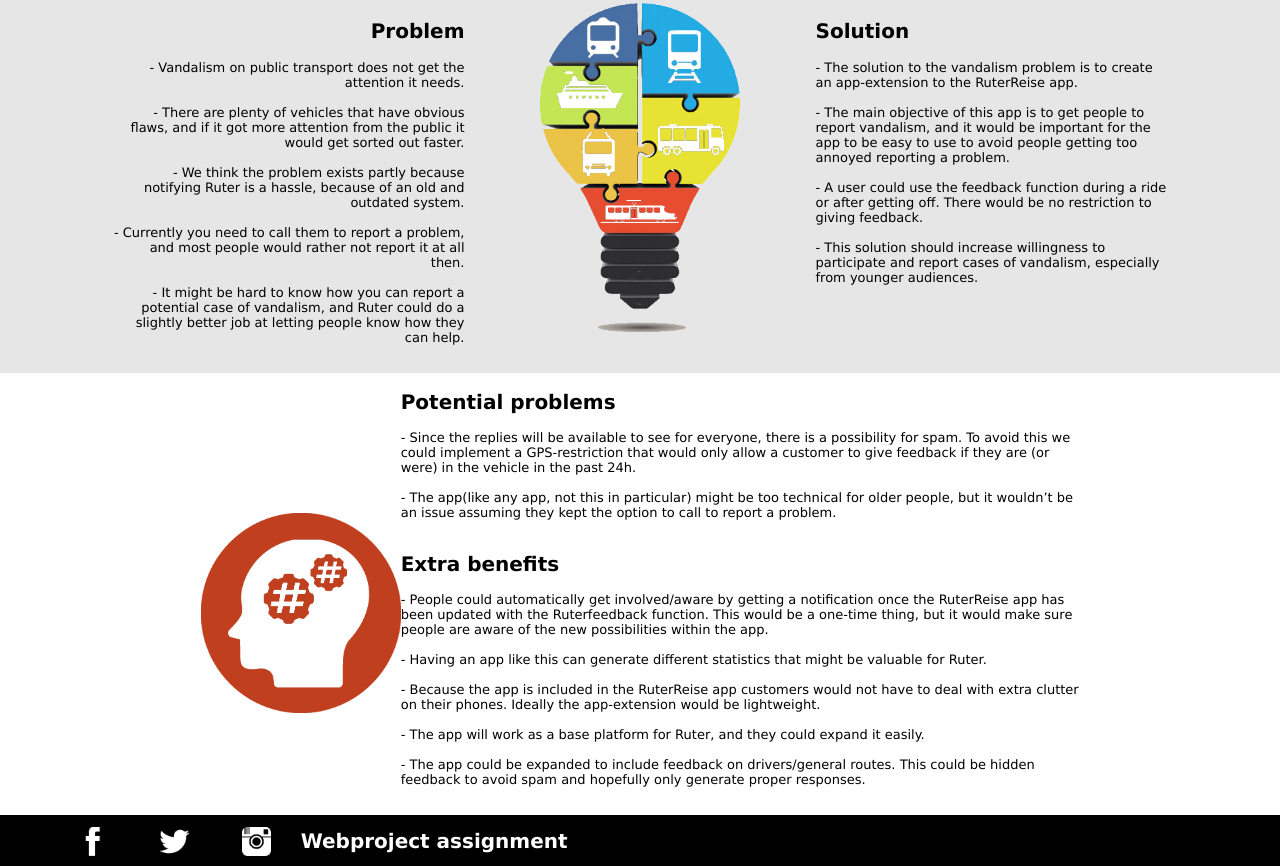
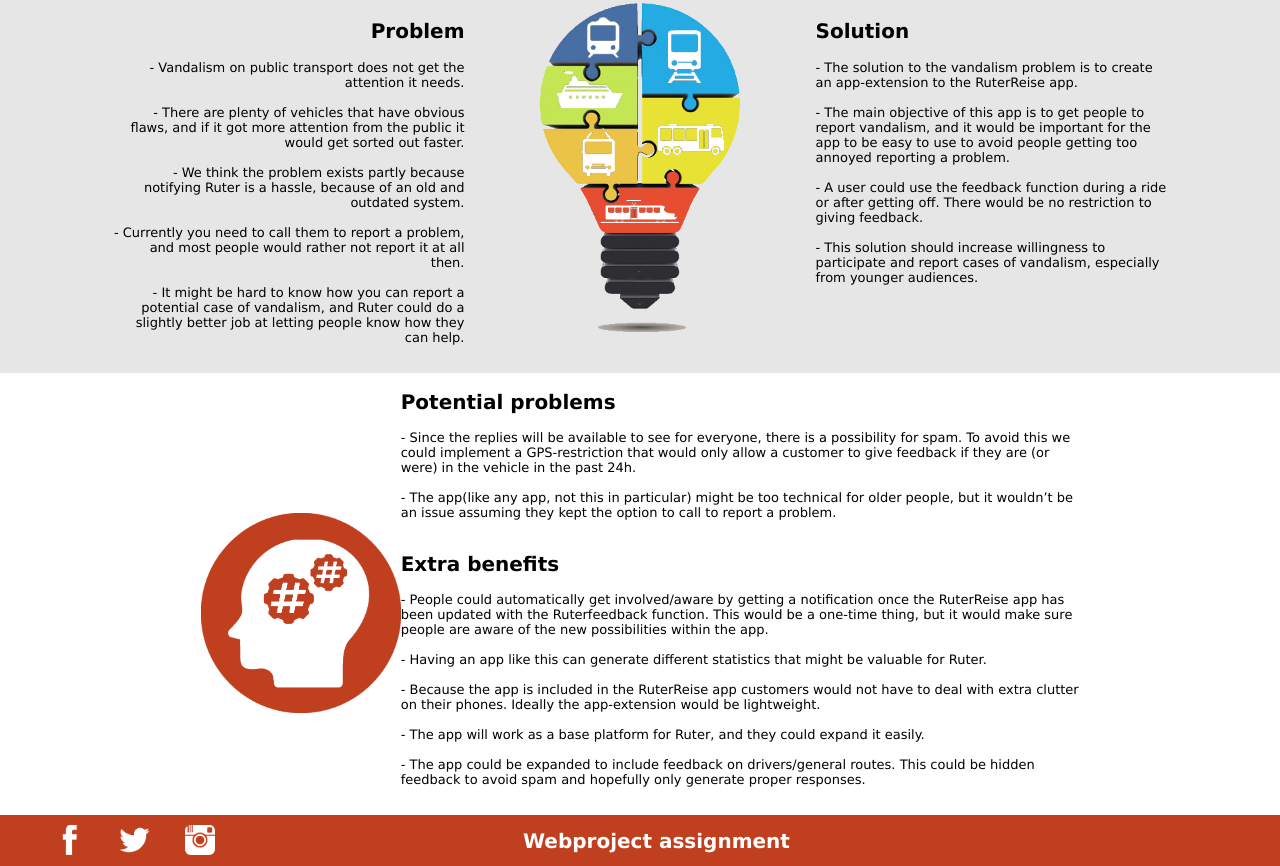
Before and after one commit to Markus1412/webproject, a website: page webproject/public_html/index.html in a window 1280 px wide. Shown: the part 683-1549 px from the top of the page. Drawn offline with Linux system fonts and the light colour scheme.

Commit message:
pixel size done

```diff
--- a/webproject/public_html/CSS/mainpage.css
+++ b/webproject/public_html/CSS/mainpage.css
@@ -201,7 +201,7 @@
 
 #footerbackground{
     width: 100%;
-    background-color: black;
+    background-color: #C03F1F;
 }
 
 #footer {
@@ -211,11 +211,10 @@
     margin-bottom: -5%;
 }
 #facebook, #twitter, #instagram {
-    width: 5%;
+    width: 60px;
     height: auto;
-    margin-left: 2%;
+    margin-top: 10px;
     display: inline-block;
-    vertical-align: middle;
 }
 #f_pic, #t_pic, #i_pic {
     width:50%;
@@ -229,6 +228,13 @@
     color: white;
     text-align: center;
 }
+
+#footer_pictures{
+    display: inline-block;
+    float: left;
+    width:40%;
+}
+
 @media only screen and (min-width: 0px) and (max-width: 780px) {
     #partTwo {
         width: 100%;
--- a/webproject/public_html/index.html
+++ b/webproject/public_html/index.html
@@ -106,6 +106,7 @@
         </div>
         <div id="footerbackground">
             <div id="footer">
+                <div id="footer_pictures">
                     <div id="facebook">
                         <a target="_blank" href="http://www.facebook.com/ruter.no"><img id="f_pic" alt="facebook icon" src="images/facebookr.png"></a>
                     </div>
@@ -115,6 +116,7 @@
                     <div id="instagram">
                         <a target="_blank" href="http://www.instagram.com/ruter_no"><img id="i_pic" alt="instagram icon" src="images/instagram.png"></a>
                     </div>
+                </div>
                 <div id="footer_text">
                     <h1>Webproject assignment</h1>
                 </div>
```
Lines whose indentation alone changed are shown as unchanged.
